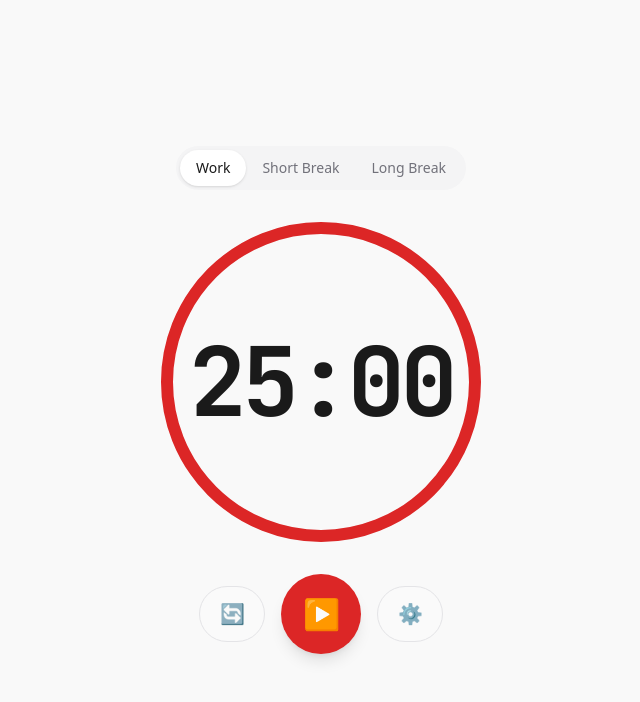
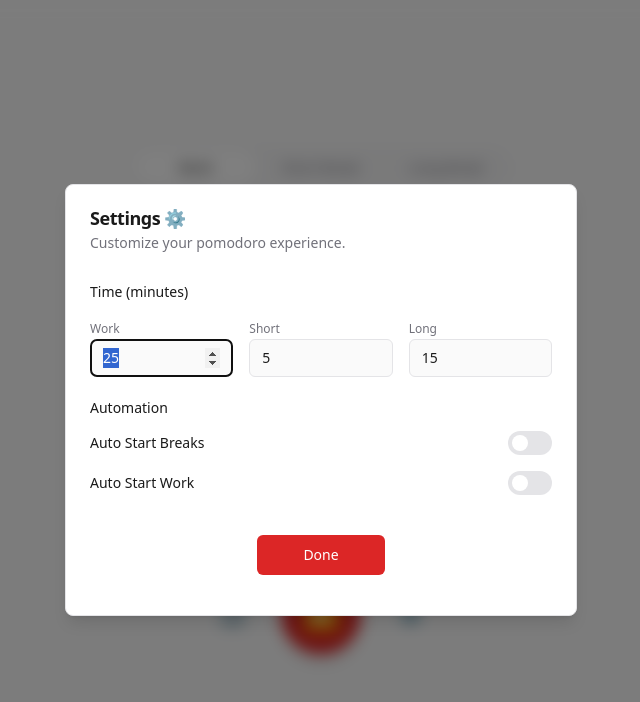
Before and after one commit to tcaret2jp/pomoru, a Next.js app: page / in a window 1280 px wide. Both pictures are taken after a click on the button "⚙️". Shown: the top 702 px of the page, without its empty margins (319-959 px from the left). Built offline with nearby package versions, Linux system fonts and the light colour scheme; no server answers.

Commit message:
feat: implementation of Settings Modal and Auto-start logic

```diff
--- a/src/app/page.tsx
+++ b/src/app/page.tsx
@@ -1,15 +1,38 @@
 'use client';
 
+import { useState, useEffect } from 'react';
 import useSound from 'use-sound';
-import { useTimer } from '@/hooks/useTimer';
+import { useTimer, DEFAULT_SETTINGS, TimerSettings } from '@/hooks/useTimer';
 import { TimerDisplay } from '@/components/features/timer/TimerDisplay';
 import { TimerProgress } from '@/components/features/timer/TimerProgress';
 import { TimerControls } from '@/components/features/timer/TimerControls';
 import { ModeSwitcher } from '@/components/features/timer/ModeSwitcher';
-import { useEffect } from 'react';
+import { SettingsModal } from '@/components/features/settings/SettingsModal';
 
 export default function Home() {
+  const [settings, setSettings] = useState<TimerSettings>(() => {
+    if (typeof window !== 'undefined') {
+      const saved = localStorage.getItem('pomoru-settings');
+      if (saved) {
+        try {
+          return { ...DEFAULT_SETTINGS, ...JSON.parse(saved) };
+        } catch (e) {
+          console.error('Failed to load settings', e);
+        }
+      }
+    }
+    return DEFAULT_SETTINGS;
+  });
+
+  const [isSettingsOpen, setIsSettingsOpen] = useState(false);
   const [playAlarm] = useSound('/alarm.mp3', { volume: 0.5 });
+
+  // マウント後の読み込み useEffect は不要になったので削除
+
+  const saveSettings = (newSettings: TimerSettings) => {
+    setSettings(newSettings);
+    localStorage.setItem('pomoru-settings', JSON.stringify(newSettings));
+  };
 
   const {
     timeLeft,
@@ -19,7 +42,7 @@ export default function Home() {
     pause,
     reset,
     switchMode,
-  } = useTimer(playAlarm);
+  } = useTimer(settings, playAlarm);
 
   useEffect(() => {
     const minutes = Math.floor(timeLeft / 60);
@@ -29,11 +52,16 @@ export default function Home() {
   }, [timeLeft]);
 
   return (
-    <main className="flex min-h-screen flex-col items-center justify-center bg-background text-foreground transition-colors duration-300">
-      <div className="flex flex-col items-center gap-8">
+    <main className="flex min-h-screen flex-col items-center justify-center bg-background text-foreground transition-colors duration-300 px-4">
+      <div className="flex flex-col items-center gap-8 w-full max-w-md">
         <ModeSwitcher currentMode={mode} onSwitch={switchMode} />
 
-        <TimerProgress timeLeft={timeLeft} mode={mode} size={320}>
+        <TimerProgress
+          timeLeft={timeLeft}
+          totalTime={settings[mode]}
+          mode={mode}
+          size={320}
+        >
           <TimerDisplay timeLeft={timeLeft} />
         </TimerProgress>
 
@@ -41,9 +69,17 @@ export default function Home() {
           isActive={isActive}
           onToggle={isActive ? pause : start}
           onReset={reset}
+          onOpenSettings={() => setIsSettingsOpen(true)}
           variant={mode === 'work' ? 'primary' : 'secondary'}
         />
       </div>
+
+      <SettingsModal
+        isOpen={isSettingsOpen}
+        onClose={() => setIsSettingsOpen(false)}
+        settings={settings}
+        onSave={saveSettings}
+      />
     </main>
   );
 }
--- /dev/null
+++ b/src/components/features/settings/SettingsModal.tsx
@@ -0,0 +1,123 @@
+"use client"
+
+import { Modal } from "@/components/ui/Modal";
+import { TimerSettings } from "@/hooks/useTimer";
+import { Button } from "@/components/ui/Button";
+
+interface SettingsModalProps {
+  isOpen: boolean;
+  onClose: () => void;
+  settings: TimerSettings;
+  onSave: (settings: TimerSettings) => void;
+}
+
+export function SettingsModal({ isOpen, onClose, settings, onSave }: SettingsModalProps) {
+  const handleTimeChange = (key: keyof TimerSettings, value: string) => {
+    const numValue = parseInt(value, 10);
+    if (!isNaN(numValue)) {
+      onSave({
+        ...settings,
+        [key]: numValue * 60, // 秒に変換
+      });
+    }
+  };
+
+  const handleToggle = (key: 'autoStartBreaks' | 'autoStartWork') => {
+    onSave({
+      ...settings,
+      [key]: !settings[key],
+    });
+  };
+
+  return (
+    <Modal
+      isOpen={isOpen}
+      onClose={onClose}
+      title="Settings ⚙️"
+      description="Customize your pomodoro experience."
+    >
+      <div className="space-y-6 py-4">
+        {/* Time Settings */}
+        <div className="space-y-4">
+          <h3 className="text-sm font-medium leading-none">Time (minutes)</h3>
+          <div className="grid grid-cols-3 gap-4">
+            <div className="space-y-2">
+              <label className="text-xs text-muted-foreground">Work</label>
+              <input
+                type="number"
+                min="1"
+                max="60"
+                value={settings.work / 60}
+                onChange={(e) => handleTimeChange('work', e.target.value)}
+                className="w-full rounded-md border border-zinc-200 bg-zinc-50 px-3 py-2 text-sm dark:border-zinc-800 dark:bg-zinc-800"
+              />
+            </div>
+            <div className="space-y-2">
+              <label className="text-xs text-muted-foreground">Short</label>
+              <input
+                type="number"
+                min="1"
+                max="60"
+                value={settings.shortBreak / 60}
+                onChange={(e) => handleTimeChange('shortBreak', e.target.value)}
+                className="w-full rounded-md border border-zinc-200 bg-zinc-50 px-3 py-2 text-sm dark:border-zinc-800 dark:bg-zinc-800"
+              />
+            </div>
+            <div className="space-y-2">
+              <label className="text-xs text-muted-foreground">Long</label>
+              <input
+                type="number"
+                min="1"
+                max="60"
+                value={settings.longBreak / 60}
+                onChange={(e) => handleTimeChange('longBreak', e.target.value)}
+                className="w-full rounded-md border border-zinc-200 bg-zinc-50 px-3 py-2 text-sm dark:border-zinc-800 dark:bg-zinc-800"
+              />
+            </div>
+          </div>
+        </div>
+
+        {/* Auto Start Settings */}
+        <div className="space-y-4">
+          <h3 className="text-sm font-medium leading-none">Automation</h3>
+          <div className="flex items-center justify-between">
+            <span className="text-sm">Auto Start Breaks</span>
+            <button
+              onClick={() => handleToggle('autoStartBreaks')}
+              className={`relative inline-flex h-6 w-11 items-center rounded-full transition-colors ${
+                settings.autoStartBreaks ? 'bg-secondary' : 'bg-zinc-200 dark:bg-zinc-800'
+              }`}
+            >
+              <span
+                className={`inline-block h-4 w-4 transform rounded-full bg-white transition-transform ${
+                  settings.autoStartBreaks ? 'translate-x-6' : 'translate-x-1'
+                }`}
+              />
+            </button>
+          </div>
+          <div className="flex items-center justify-between">
+            <span className="text-sm">Auto Start Work</span>
+            <button
+              onClick={() => handleToggle('autoStartWork')}
+              className={`relative inline-flex h-6 w-11 items-center rounded-full transition-colors ${
+                settings.autoStartWork ? 'bg-primary' : 'bg-zinc-200 dark:bg-zinc-800'
+              }`}
+            >
+              <span
+                className={`inline-block h-4 w-4 transform rounded-full bg-white transition-transform ${
+                  settings.autoStartWork ? 'translate-x-6' : 'translate-x-1'
+                }`}
+              />
+            </button>
+          </div>
+        </div>
+
+        <div className="flex justify-center pt-4">
+          <Button onClick={onClose} variant="primary" className="w-full sm:w-32">
+            Done
+          </Button>
+        </div>
+      </div>
+    </Modal>
+  );
+}
--- a/src/components/features/timer/ModeSwitcher.tsx
+++ b/src/components/features/timer/ModeSwitcher.tsx
@@ -14,13 +14,13 @@ export function ModeSwitcher({ currentMode, onSwitch }: ModeSwitcherProps) {
   ];
 
   return (
-    <div className="flex p-1 bg-zinc-100 dark:bg-zinc-800 rounded-full">
+    <div className="flex p-1 bg-zinc-100 dark:bg-zinc-800 rounded-full w-full max-w-sm">
       {modes.map((mode) => (
         <button
           key={mode.id}
           onClick={() => onSwitch(mode.id)}
           className={cn(
-            "px-4 py-2 rounded-full text-sm font-medium transition-all duration-200",
+            "flex-1 px-4 py-2 rounded-full text-sm font-medium transition-all duration-200",
             currentMode === mode.id
               ? "bg-white dark:bg-zinc-900 text-foreground shadow-sm"
               : "text-muted-foreground hover:text-foreground"
--- a/src/components/features/timer/TimerControls.tsx
+++ b/src/components/features/timer/TimerControls.tsx
@@ -4,10 +4,11 @@ interface TimerControlsProps {
   isActive: boolean;
   onToggle: () => void;
   onReset: () => void;
+  onOpenSettings: () => void;
   variant?: 'primary' | 'secondary';
 }
 
-export function TimerControls({ isActive, onToggle, onReset, variant = 'primary' }: TimerControlsProps) {
+export function TimerControls({ isActive, onToggle, onReset, onOpenSettings, variant = 'primary' }: TimerControlsProps) {
   return (
     <div className="flex items-center justify-center gap-4 w-full">
       {/* 左側: リセットボタン */}
@@ -41,7 +42,7 @@ export function TimerControls({ isActive, onToggle, onReset, variant = 'primary'
         <Button
           variant="ghost"
           size="lg"
-          onClick={() => alert('Settings clicked!')} // 後ほど設定モーダルを開く処理に置き換え
+          onClick={onOpenSettings}
           aria-label="Open Settings"
           className="h-14 w-14 rounded-full border border-zinc-200 bg-zinc-50"
         >
--- a/src/components/features/timer/TimerProgress.tsx
+++ b/src/components/features/timer/TimerProgress.tsx
@@ -1,8 +1,9 @@
 import { cn } from "@/lib/utils";
-import { TimerMode, TIMER_SETTINGS } from "@/hooks/useTimer";
+import { TimerMode } from "@/hooks/useTimer";
 
 interface TimerProgressProps {
   timeLeft: number;
+  totalTime: number; // 動的に受け取るように変更
   mode: TimerMode;
   size?: number;
   strokeWidth?: number;
@@ -12,13 +13,13 @@ interface TimerProgressProps {
 
 export function TimerProgress({
   timeLeft,
+  totalTime,
   mode,
   size = 320,
   strokeWidth = 12,
   children,
   className
 }: TimerProgressProps) {
-  const totalTime = TIMER_SETTINGS[mode];
   const radius = (size - strokeWidth) / 2;
   const circumference = radius * 2 * Math.PI;
   const progress = timeLeft / totalTime;
--- a/src/components/ui/Modal.tsx
+++ b/src/components/ui/Modal.tsx
@@ -32,10 +32,6 @@ export function Modal({ isOpen, onClose, title, description, children }: ModalPr
             )}
           </div>
           {children}
-          <DialogPrimitive.Close className="absolute right-4 top-4 rounded-sm opacity-70 ring-offset-background transition-opacity hover:opacity-100 focus:outline-none focus:ring-2 focus:ring-ring focus:ring-offset-2 disabled:pointer-events-none data-[state=open]:bg-zinc-100 dark:data-[state=open]:bg-zinc-800 text-muted-foreground">
-            <span className="text-xl leading-none">✖️</span>
-            <span className="sr-only">Close</span>
-          </DialogPrimitive.Close>
         </DialogPrimitive.Content>
       </DialogPrimitive.Portal>
     </DialogPrimitive.Root>
--- a/src/hooks/useTimer.ts
+++ b/src/hooks/useTimer.ts
@@ -2,37 +2,55 @@ import { useState, useEffect, useRef, useCallback } from 'react';
 
 export type TimerMode = 'work' | 'shortBreak' | 'longBreak';
 
-export const TIMER_SETTINGS = {
+export interface TimerSettings {
+  work: number;
+  shortBreak: number;
+  longBreak: number;
+  autoStartBreaks: boolean;
+  autoStartWork: boolean;
+}
+
+export const DEFAULT_SETTINGS: TimerSettings = {
   work: 25 * 60,
   shortBreak: 5 * 60,
   longBreak: 15 * 60,
+  autoStartBreaks: false,
+  autoStartWork: false,
 };
 
-export function useTimer(onComplete?: () => void) {
+export function useTimer(settings: TimerSettings = DEFAULT_SETTINGS, onComplete?: () => void) {
   const [mode, setMode] = useState<TimerMode>('work');
-  const [timeLeft, setTimeLeft] = useState(TIMER_SETTINGS.work);
+  const [timeLeft, setTimeLeft] = useState(settings.work);
   const [isActive, setIsActive] = useState(false);
 
   const startTimeRef = useRef<number | null>(null);
-  const initialTimeLeftRef = useRef<number>(TIMER_SETTINGS.work);
+  const initialTimeLeftRef = useRef<number>(settings.work);
   const timerIdRef = useRef<NodeJS.Timeout | null>(null);
+
+  // 設定が変更されたら残り時間を更新（タイマーが動いていない時のみ）
+  useEffect(() => {
+    if (!isActive) {
+      setTimeLeft(settings[mode]);
+      initialTimeLeftRef.current = settings[mode];
+    }
+  }, [settings, mode, isActive]);
 
   const switchMode = useCallback((newMode: TimerMode) => {
     setMode(newMode);
     setIsActive(false);
-    setTimeLeft(TIMER_SETTINGS[newMode]);
+    setTimeLeft(settings[newMode]);
     startTimeRef.current = null;
-    initialTimeLeftRef.current = TIMER_SETTINGS[newMode];
+    initialTimeLeftRef.current = settings[newMode];
     if (timerIdRef.current) clearInterval(timerIdRef.current);
-  }, []);
+  }, [settings]);
 
   const reset = useCallback(() => {
     setIsActive(false);
-    setTimeLeft(TIMER_SETTINGS[mode]);
+    setTimeLeft(settings[mode]);
     startTimeRef.current = null;
-    initialTimeLeftRef.current = TIMER_SETTINGS[mode];
+    initialTimeLeftRef.current = settings[mode];
     if (timerIdRef.current) clearInterval(timerIdRef.current);
-  }, [mode]);
+  }, [mode, settings]);
 
   const start = useCallback(() => {
     if (isActive || timeLeft <= 0) return;
```
Also changed, not shown: 2 other files (tests, documents, lock files or other folders).
